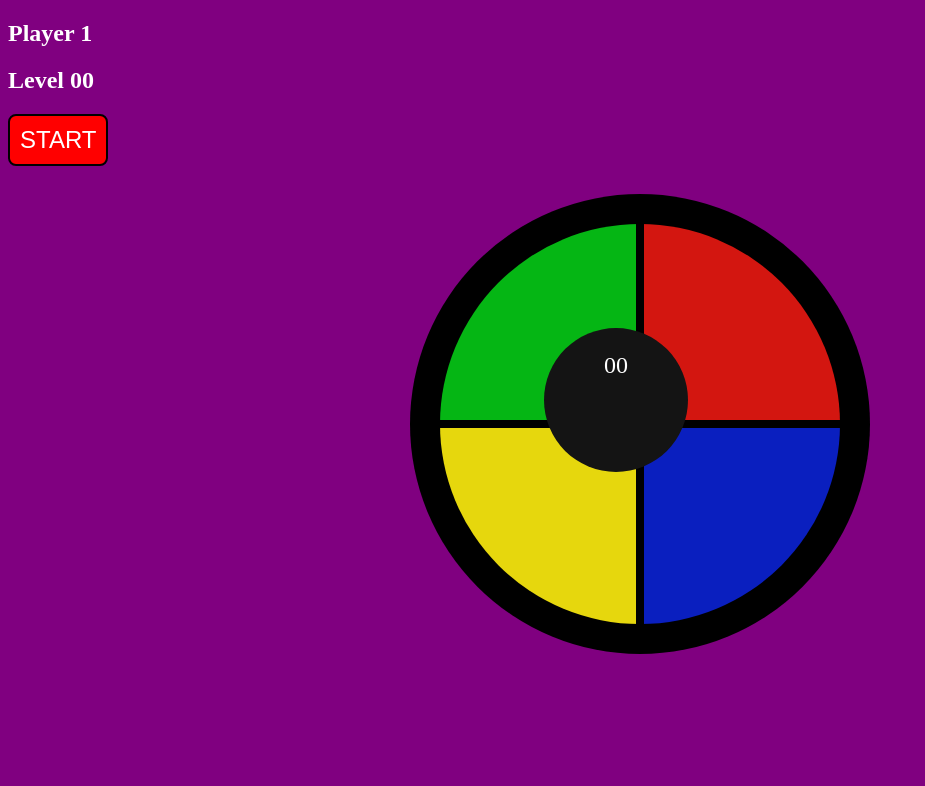
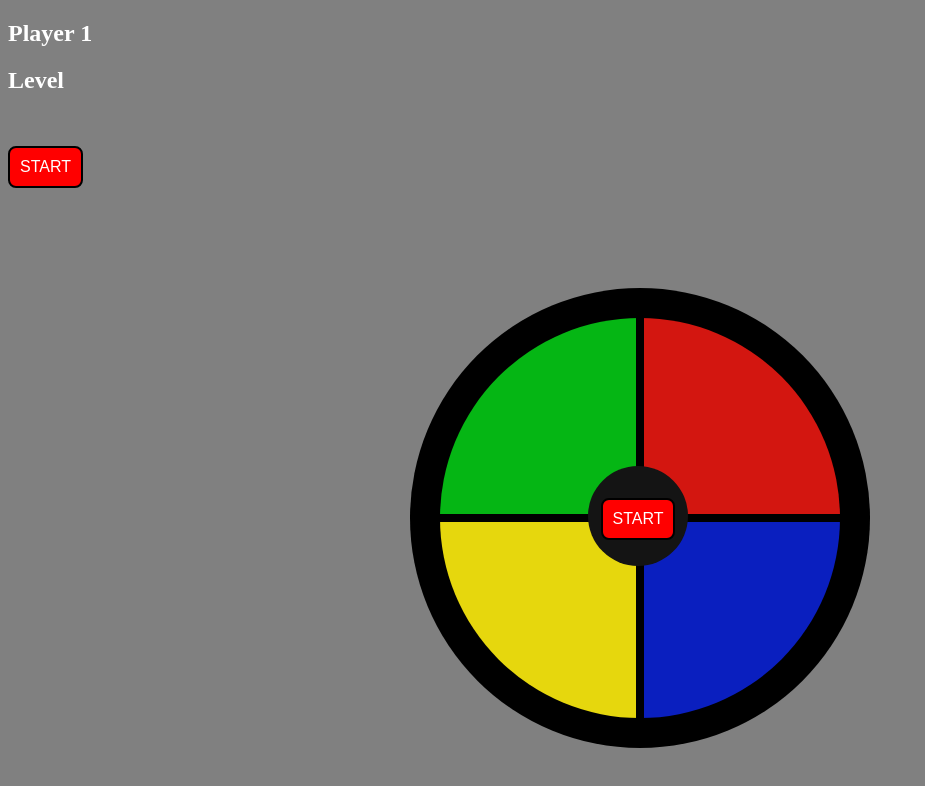
Before and after one commit to adriancgarcia/Project-1-Simon-Game, a plain HTML site: page index.html in a window 1280 px wide. Shown: the whole page, without its empty margins (0-925 px from the left). Drawn offline with Linux system fonts and the light colour scheme.

Commit message:
centered start button insidethe game

```diff
--- a/css/style.css
+++ b/css/style.css
@@ -1,27 +1,30 @@
 body {
     height: 100%;
-    background: purple;
+    background: grey;
 }
 
 .gui {
     color: white;
 }
 
-#start {
+/* #start{
     cursor: pointer;
-    width: 25%;
-    height: 25%;
-}
+    width: 5%;
+    height: 5%;
+} */
 
 #start {
-    font-size: 24px;
+    font-size: 16px;
     background:red;
     width:auto;
     height: auto;
+    margin-top:32px;
     padding: 10px;
     border-radius: 8px;
     border: 2px solid black;
     color:white;
+    cursor: pointer;
+    position: relative;
 
 }
 
@@ -43,7 +46,7 @@ body {
     width: 100%;
     height: 100%;
     overflow: hidden;
-    cursor: pointer
+    cursor: pointer;
   }
 
   .simon-button {
@@ -54,9 +57,9 @@ body {
   overflow: hidden;
 }
 
-.simon-button:focus {
+/* .simon-button:focus {
   outline: none;
-}
+} */
 
 .simon-green {
   top: 0;
@@ -88,10 +91,10 @@ body {
 
   .display {
     position: absolute;
-    margin: 26% 26%;
+    margin: 37% 37%;
     border-radius: 50%;
-    width: 36%;
-    height: 36%;
+    width: 25%;
+    height: 25%;
     background: rgb(20, 20, 20);
     color: #fff;
     font-size: 24px;;
--- a/index.html
+++ b/index.html
@@ -12,7 +12,7 @@
 <body>
     <div class = "gui">
             <h2>Player 1</h2>
-            <h2>Level 00</h2>
+            <h2>Level</h2>
     <div class ="start-button">
         <button class="simon-button start" id = "start">START</button>
     </div>
@@ -27,10 +27,13 @@
           <button class="simon-button simon-yellow" id="yellow"></button>
 
             <div class="display">
-                <p>
+                <div class ="start-button">
+                    <button class="simon-button start" id = "start">START</button>
+                </div>
+                <!-- <p>
                 <span id="play"><i class="fa fa-circle-o"></i></span>
-                    <span class="level" id="level">00</span>
-                </p>
+                    <span class="level" id="level"></span>
+                </p> -->
             </div>
         </div>
     </div>
```
